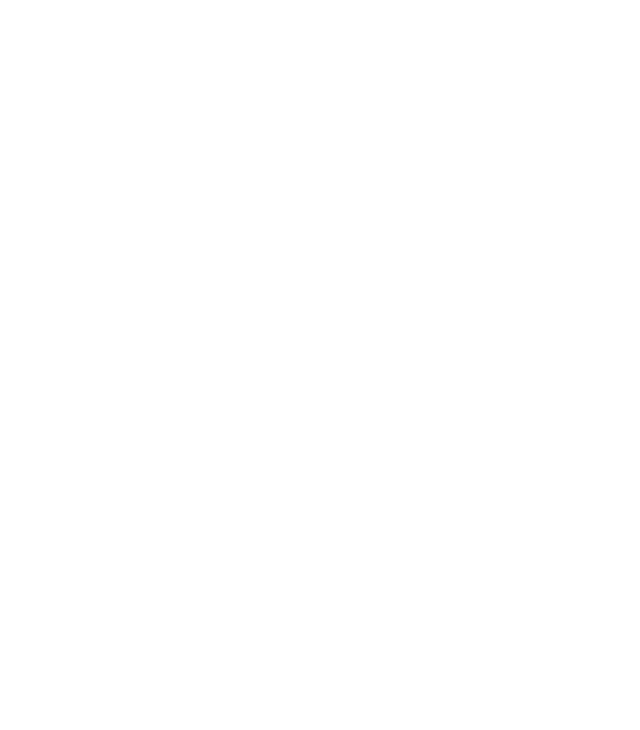
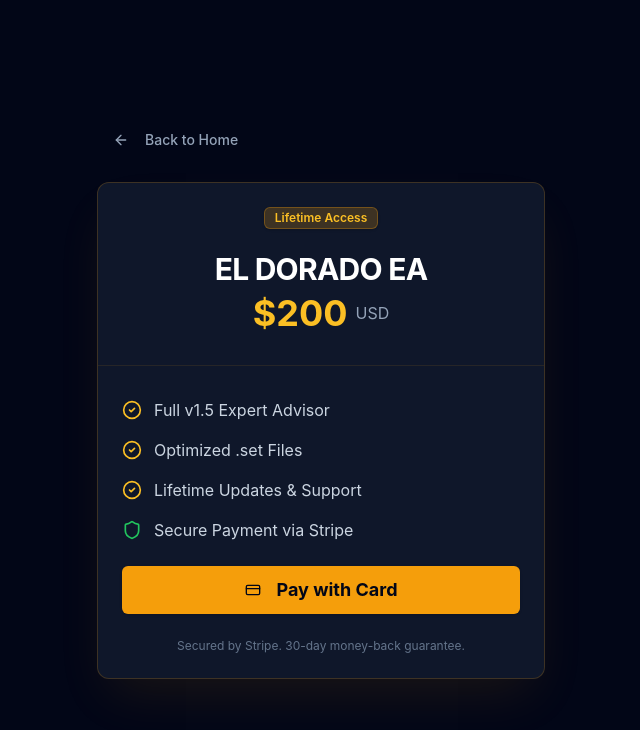
Before and after one commit to SynofexTester/EL-Dorado, a React (Create React App) app in the folder frontend/: page /buy in a window 1280 px wide. Before the commit this address had no page. Shown: the top 730 px of the page, without its empty margins (319-959 px from the left). Built offline with nearby package versions, Linux system fonts and the light colour scheme.

Commit message:
Add Buy page and navigation

```diff
--- a/frontend/src/App.js
+++ b/frontend/src/App.js
@@ -1,6 +1,7 @@
 import "@/App.css";
 import { BrowserRouter, Routes, Route } from "react-router-dom";
 import Home from "@/pages/Home";
+import Buy from "@/pages/Buy";
 import { Toaster } from "@/components/ui/sonner";
 
 function App() {
@@ -9,6 +10,7 @@ function App() {
       <BrowserRouter>
         <Routes>
           <Route path="/" element={<Home />} />
+          <Route path="/buy" element={<Buy />} />
         </Routes>
       </BrowserRouter>
       <Toaster />
--- /dev/null
+++ b/frontend/src/pages/Buy.jsx
@@ -0,0 +1,69 @@
+import React from 'react';
+import { Button } from '../components/ui/button';
+import { Card, CardContent, CardHeader, CardTitle } from '../components/ui/card';
+import { Badge } from '../components/ui/badge';
+import { CheckCircle2, Shield, CreditCard, ArrowLeft } from 'lucide-react';
+import { useNavigate } from 'react-router-dom';
+
+const Buy = () => {
+    const navigate = useNavigate();
+
+    return (
+        <div className="min-h-screen bg-slate-950 flex items-center justify-center p-4">
+            <div className="max-w-md w-full">
+                <Button
+                    variant="ghost"
+                    onClick={() => navigate('/')}
+                    className="mb-6 text-slate-400 hover:text-white"
+                >
+                    <ArrowLeft className="w-4 h-4 mr-2" />
+                    Back to Home
+                </Button>
+
+                <Card className="bg-slate-900 border-amber-500/20 shadow-2xl shadow-amber-500/10">
+                    <CardHeader className="text-center border-b border-amber-500/10 pb-8">
+                        <Badge className="mb-4 bg-amber-500/20 text-amber-400 border-amber-500/30 w-fit mx-auto">
+                            Lifetime Access
+                        </Badge>
+                        <CardTitle className="text-3xl font-bold text-white mb-2">EL DORADO EA</CardTitle>
+                        <div className="flex items-center justify-center gap-2">
+                            <span className="text-4xl font-bold text-amber-400">$200</span>
+                            <span className="text-slate-400">USD</span>
+                        </div>
+                    </CardHeader>
+                    <CardContent className="pt-8 space-y-6">
+                        <div className="space-y-4">
+                            <div className="flex items-center gap-3 text-slate-300">
+                                <CheckCircle2 className="w-5 h-5 text-amber-400 shrink-0" />
+                                <span>Full v1.5 Expert Advisor</span>
+                            </div>
+                            <div className="flex items-center gap-3 text-slate-300">
+                                <CheckCircle2 className="w-5 h-5 text-amber-400 shrink-0" />
+                                <span>Optimized .set Files</span>
+                            </div>
+                            <div className="flex items-center gap-3 text-slate-300">
+                                <CheckCircle2 className="w-5 h-5 text-amber-400 shrink-0" />
+                                <span>Lifetime Updates & Support</span>
+                            </div>
+                            <div className="flex items-center gap-3 text-slate-300">
+                                <Shield className="w-5 h-5 text-green-500 shrink-0" />
+                                <span>Secure Payment via Stripe</span>
+                            </div>
+                        </div>
+
+                        <Button className="w-full bg-amber-500 hover:bg-amber-600 text-slate-950 font-bold py-6 text-lg">
+                            <CreditCard className="w-5 h-5 mr-2" />
+                            Pay with Card
+                        </Button>
+
+                        <p className="text-center text-xs text-slate-500">
+                            Secured by Stripe. 30-day money-back guarantee.
+                        </p>
+                    </CardContent>
+                </Card>
+            </div>
+        </div>
+    );
+};
+
+export default Buy;
--- a/frontend/src/pages/Home.jsx
+++ b/frontend/src/pages/Home.jsx
@@ -1,4 +1,5 @@
 import React, { useState } from 'react';
+import { useNavigate } from 'react-router-dom';
 import { Button } from '../components/ui/button';
 import { Card, CardContent, CardDescription, CardHeader, CardTitle } from '../components/ui/card';
 import { Input } from '../components/ui/input';
@@ -25,6 +26,7 @@ import {
 import { toast } from 'sonner';
 
 const Home = () => {
+  const navigate = useNavigate();
   const [contactForm, setContactForm] = useState({
     name: '',
     email: '',
```
